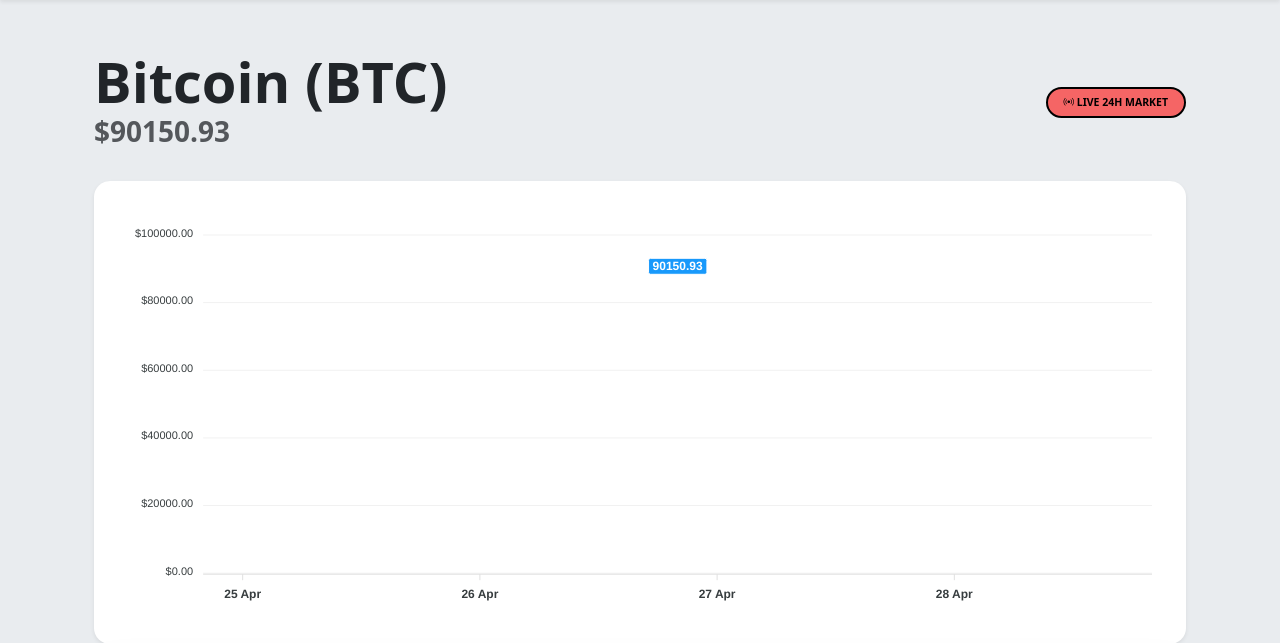
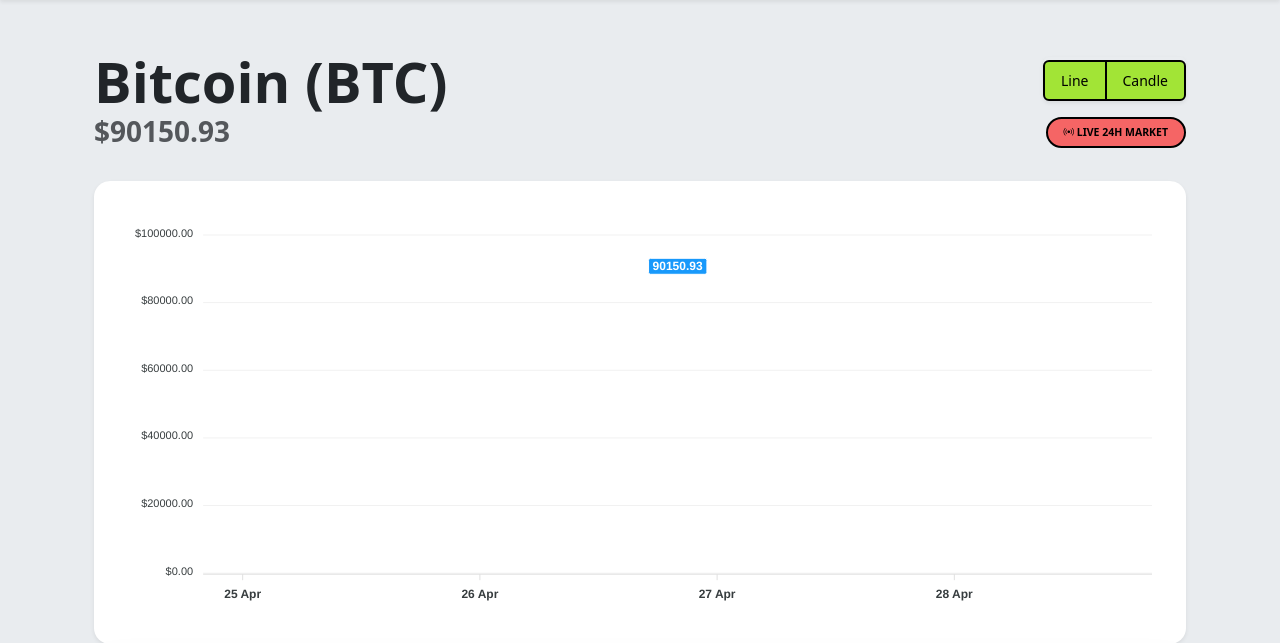
Before and after one commit to Raitis-C/web_stock_game, a Flask app: page /stock/BTC in a window 1280 px wide. Shown: the part 72-715 px from the top of the page. Run offline with Flask 3, Linux system fonts and the light colour scheme; data comes from the database, SQL or seed files in the repository; some libraries are stand-ins or nearby versions.

Commit message:
fix: detailed graph dissapear after 5 sec. bug, feat: add detailed graph type buttons

```diff
--- a/app.py
+++ b/app.py
@@ -273,8 +273,15 @@ def get_stock_history(symbol):
     history = conn.execute(query, (symbol,)).fetchall()
     conn.close()
 
-    # Change "line_data" to "history" so it's a universal name
-    return jsonify({"history": [{"x": row['timestamp'], "y": row['price']} for row in history]})
+    # We create the list once
+    points = [{"x": row['timestamp'], "y": row['price']} for row in history]
+
+    # Return BOTH keys so the detailed page doesn't break
+    return jsonify({
+        "history": points, # For the sparklines
+        "line": points,    # For the detailed line graph
+        "candle": []       # Placeholder to prevent 'undefined' errors
+    })
 
 @app.route('/login', methods=['GET', 'POST'])
 def login():
--- a/templates/stock_detail.html
+++ b/templates/stock_detail.html
@@ -10,6 +10,17 @@
             <h2 class="text-muted fw-bold">$<span id="current-price">{{ stock.current_price }}</span></h2>
         </div>
         <div class="col-md-4 text-md-end">
+            <div class="d-flex justify-content-end mb-3">
+                <div class="btn-group shadow-sm">
+                    <button type="button" class="btn btn-outline-primary active" id="btn-line" onclick="switchChart('area')">
+                        Line
+                    </button>
+                    <button type="button" class="btn btn-outline-primary" id="btn-candle" onclick="switchChart('candlestick')">
+                        Candle
+                    </button>
+                </div>
+            </div>
+
             <!-- Removed 1D/1W/1M buttons -->
             <div class="badge bg-danger pulse-animation px-3 py-2 rounded-pill">
                 <i class="bi bi-broadcast"></i> LIVE 24H MARKET
@@ -136,11 +147,15 @@
             const histRes = await fetch(`/api/history/${symbol}`);
             const data = await histRes.json();
 
-            // Feed it 'candle' or 'line' data depending on what button is active
-            const newData = (currentChartType === 'candlestick') ? data.candle : data.line;
+            // Fallback logic: Use .line if it exists, otherwise use .history
+            let newData;
+            if (currentChartType === 'candlestick') {
+                newData = data.candle || [];
+            } else {
+                newData = data.line || data.history;
+            }
 
-            // Push the new data into the chart WITHOUT reloading the whole page
-            if (mainChart) {
+            if (mainChart && newData) {
                 mainChart.updateSeries([{ data: newData }]);
             }
         } catch (error) {
```
